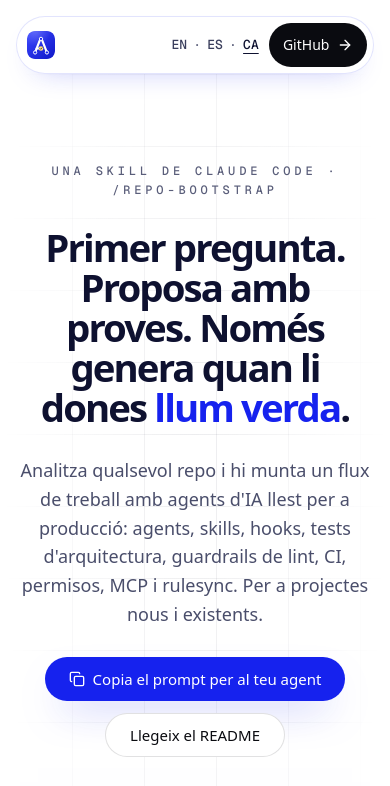
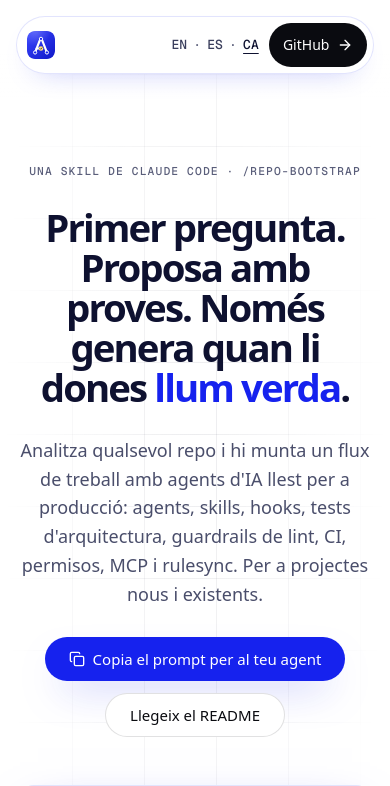
Before and after one commit to rwxce/agentic-repo-kit, a plain HTML site: page site/ca/index.html in a window 390 px wide. Shown: the top 786 px of the page. Drawn offline with Linux system fonts and the light colour scheme; a web font is replaced by a local one.

Commit message:
fix(site): one-line hero eyebrow and fade under the sticky navbar
The eyebrow wrapped to two lines on phones, and content scrolling under
the sticky pill showed through the gap above it with a hard cut. The
eyebrow is now nowrap with size and tracking that fit the longest locale
below 600px, and the nav wrapper paints a background-to-transparent fade
behind the pill. Applied to the en, ca and es pages.

Co-Authored-By: Claude Opus 5.5 <noreply@anthropic.com>

```diff
--- a/site/ca/index.html
+++ b/site/ca/index.html
@@ -47,6 +47,11 @@
 .install-manual p{margin:0;padding:14px 20px;font-size:14px;color:var(--lp-muted)}
 .copy-cta .check-i,.hero-copy .check-i{display:none}.is-copied .copy-i{display:none}.is-copied .check-i{display:block}
 .nav-wrap{position:sticky;top:0;z-index:10;padding:16px clamp(.75rem,4vw,2.5rem) 0;display:flex;justify-content:center}
+/* Content scrolling under the sticky pill fades out instead of showing through the gap above it. */
+.nav-wrap::before{content:"";position:absolute;inset:0 0 -24px;z-index:-1;pointer-events:none;background:linear-gradient(to bottom,var(--lp-bg) 0,var(--lp-bg) 55%,rgba(255,255,255,0) 100%)}
+/* Hero eyebrow: always one line; below 600px the size and tracking shrink to fit the longest locale (42 chars). */
+.eyebrow{margin:0;max-width:100%;font-family:var(--font-mono);font-size:12px;letter-spacing:.32em;text-transform:uppercase;white-space:nowrap;overflow:hidden;text-overflow:ellipsis;color:var(--lp-muted)}
+@media (max-width:600px){.eyebrow{font-size:min(12px,calc((100vw - 2.5rem) / 31));letter-spacing:.1em}}
 .nav{display:flex;flex-wrap:nowrap;align-items:center;justify-content:space-between;gap:12px 20px;width:100%;max-width:880px;padding:6px 6px 6px 14px;background:var(--lp-nav-bg);border:1px solid var(--lp-line);border-radius:9999px;box-shadow:var(--lp-shadow-nav);-webkit-backdrop-filter:blur(12px);backdrop-filter:blur(12px)}
 .nav-brand{display:inline-flex;align-items:center;gap:10px;min-width:0;font-family:var(--font-display);font-weight:900;font-size:17px;letter-spacing:-.03em;color:var(--lp-head);text-decoration:none;white-space:nowrap}
 .nav-brand img{flex-shrink:0;display:block;border-radius:8px}
@@ -106,7 +111,7 @@ a{color:#1622ee;text-underline-offset:4px}a:hover{color:#2a36ff;text-decoration:
 <section id="top" style="position: relative; padding: 88px clamp(1.25rem,4vw,2.5rem) 96px; overflow: hidden">
 <div aria-hidden="true" style="position: absolute; inset: 0; background-image: linear-gradient(var(--lp-line-soft) 1px, transparent 1px), linear-gradient(90deg, var(--lp-line-soft) 1px, transparent 1px); background-size: 72px 72px; -webkit-mask-image: radial-gradient(ellipse at 50% 30%, #000 0%, transparent 70%); mask-image: radial-gradient(ellipse at 50% 30%, #000 0%, transparent 70%)"></div>
 <div style="position: relative; max-width: 1000px; margin: 0 auto; display: flex; flex-direction: column; align-items: center; gap: 28px; text-align: center">
-<p style="margin: 0; font-family: var(--font-mono); font-size: 12px; letter-spacing: 0.32em; text-transform: uppercase; color: var(--lp-muted)">Una skill de Claude Code · /repo-bootstrap</p>
+<p class="eyebrow">Una skill de Claude Code · /repo-bootstrap</p>
 <h1 style="margin: 0; font-family: var(--font-display); font-weight: 900; font-size: clamp(2.4rem,5.2vw,4.4rem); line-height: 1.04; letter-spacing: -0.05em; color: var(--lp-head); text-wrap: balance">Primer pregunta. Proposa amb proves. Només genera quan li dones <span style="color: var(--lp-accent)">llum verda</span>.</h1>
 <p style="margin: 0; max-width: 720px; font-size: 18px; line-height: 1.6; color: var(--lp-body); text-wrap: pretty">Analitza qualsevol repo i hi munta un flux de treball amb agents d'IA llest per a producció: agents, skills, hooks, tests d'arquitectura, guardrails de lint, CI, permisos, MCP i rulesync. Per a projectes nous i existents.</p>
 <div style="display: flex; flex-wrap: wrap; justify-content: center; gap: 12px">
```
Also changed, not shown: site/es/index.html (+6 -1 lines), site/index.html (+6 -1 lines).
